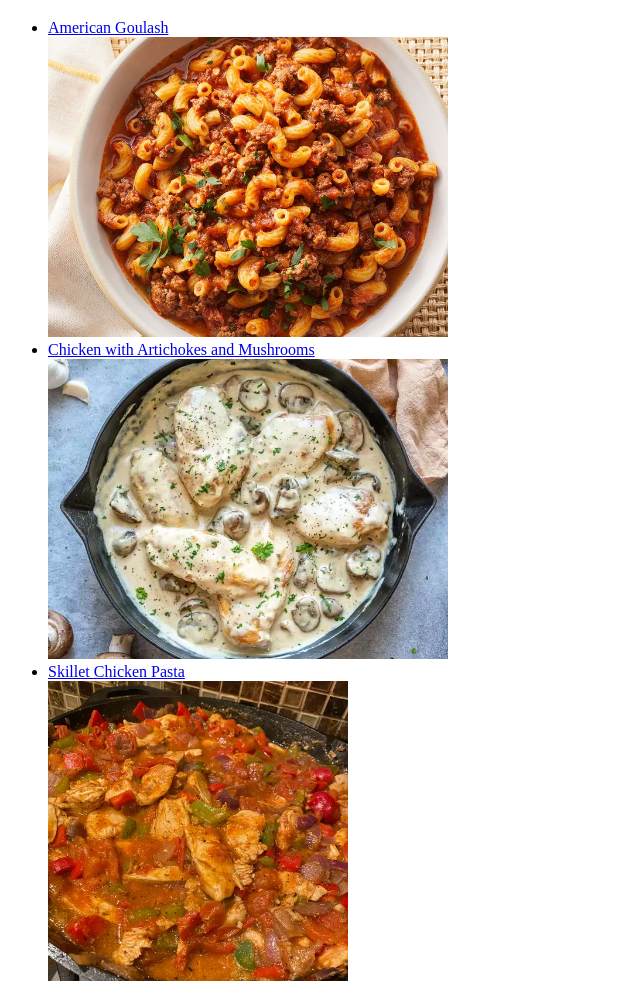
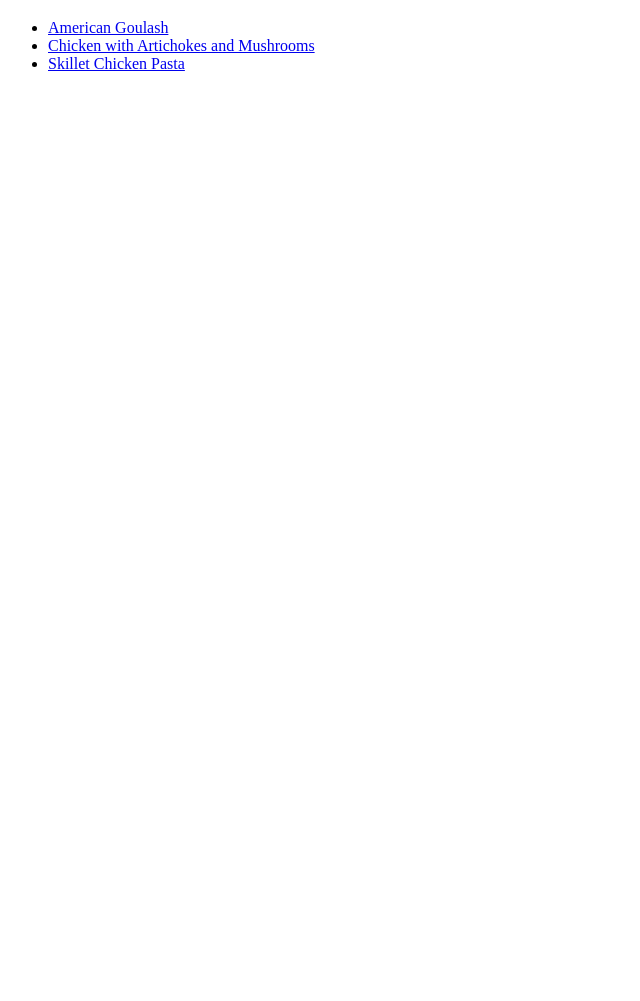
Before and after one commit to scarletwarlock67/odin-recipes, a plain HTML site: page index.html in a window 1280 px wide. Shown: the part 61-1062 px from the top of the page, without its empty margins (0-640 px from the left). After the commit the page ends 800 px from the top, so only its background shows below. Drawn offline with Linux system fonts and the light colour scheme.

Commit message:
needs to get rid of images

```diff
--- a/index.html
+++ b/index.html
@@ -10,17 +10,14 @@
 
       <li>
        <a href="./recipes/American Goulash">American Goulash</a><br/>
-       <img src="./images/Goulash.jpg" alt="American Goulash" height="300">
       </li>
 
       <li>
        <a href="./recipes/Chicken with Artichokes and Mushrooms">Chicken with Artichokes and Mushrooms</a><br/>
-       <img src="./images/chickenmushroom.jpg" alt="Chicken with Artichokes and Mushrooms" height="300">
       </li>
 
       <li>
         <a href="./recipes/Skillet Chicken Pasta">Skillet Chicken Pasta</a><br/>
-        <img src="./images/chickenpasta.jpg" alt="Skillet Chicken Pasta" height="300">
       </li>
 
      </ul>
```
